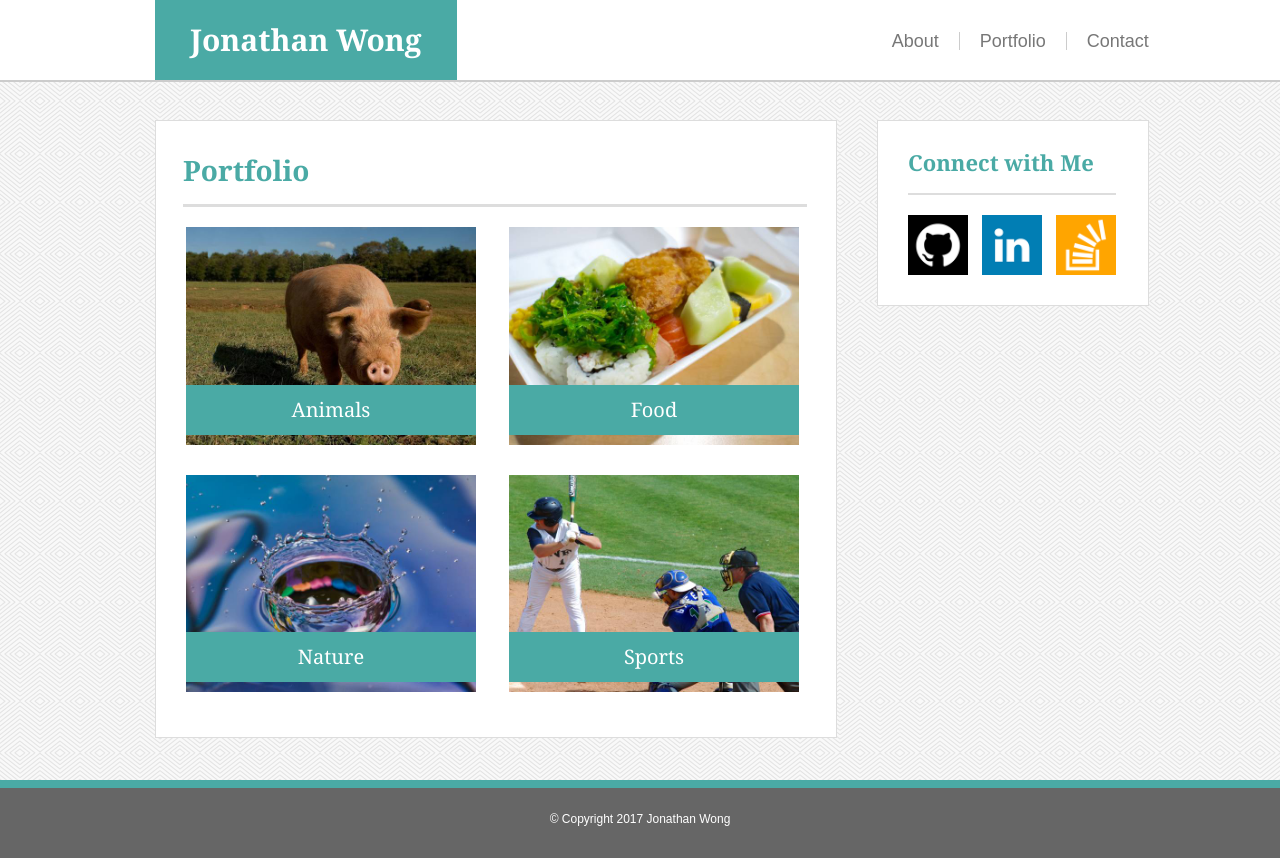
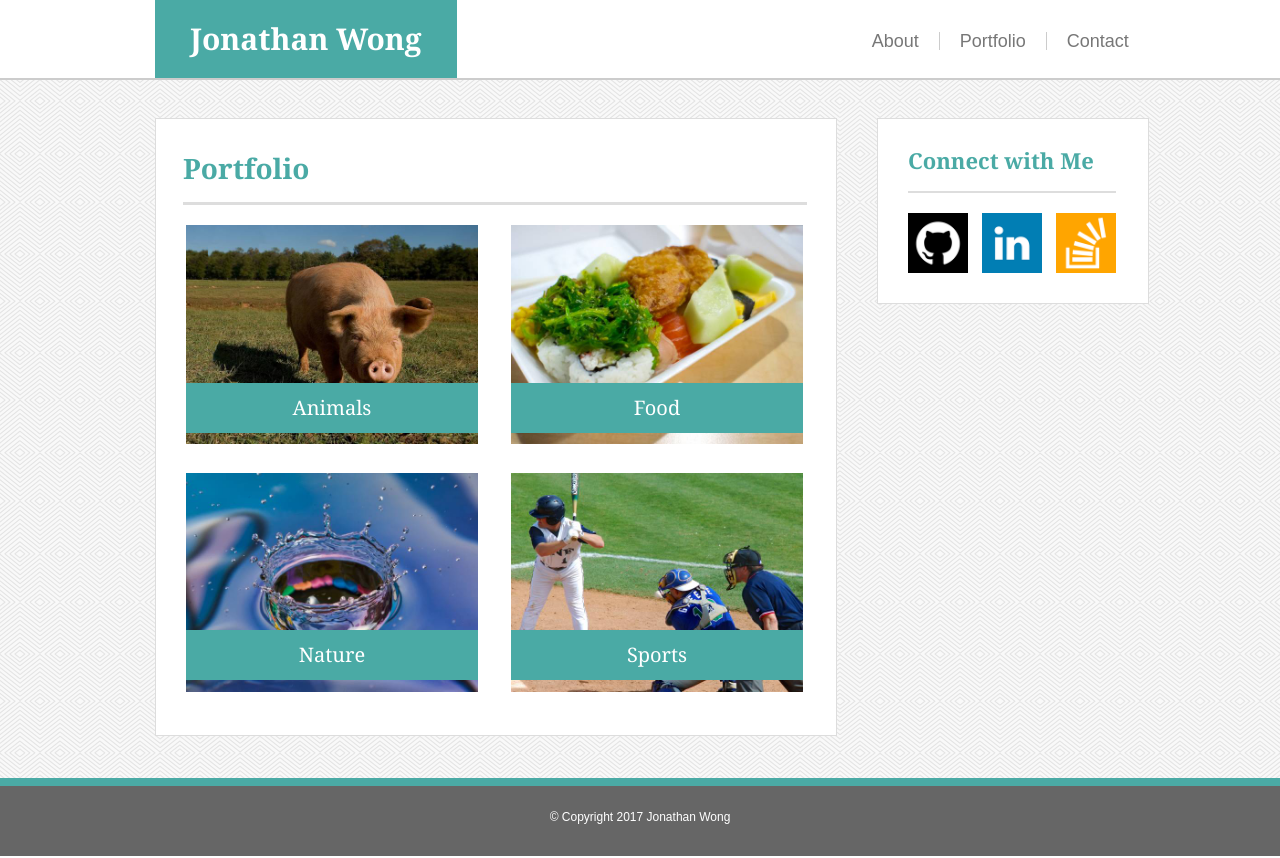
Before and after one commit to jdwong415/Basic-Portfolio, a plain HTML site: page portfolio.html in a window 1280 px wide. Drawn offline with Linux system fonts and the light colour scheme.

Commit message:
Fixed portfolio spacing

```diff
--- a/assets/css/style.css
+++ b/assets/css/style.css
@@ -52,7 +52,7 @@ header {
 #name {
     background-color: #4aaaa5;
     float: left;
-    padding: 25px 35px;
+    padding: 24px 35px;
     margin-left: 155px;
 }
 
@@ -61,7 +61,7 @@ header {
     float: left;
     margin-top: 32px;
     padding-right: 20px;
-    margin-left: 435px;
+    margin-left: 415px;
     border-right: thin solid #ccc;
 }
 
@@ -224,7 +224,7 @@ input[type=submit] {
 }
 
 .portfolio {
-    width: 290px;
+    width: 292px;
     height: 217.5px;
     margin: 0px 18px 30px 15px;
     position: relative;
@@ -232,7 +232,7 @@ input[type=submit] {
 }
 
 .portimage {
-    width: 290px;
+    width: 292px;
 }
 
 .porttitle {
```
